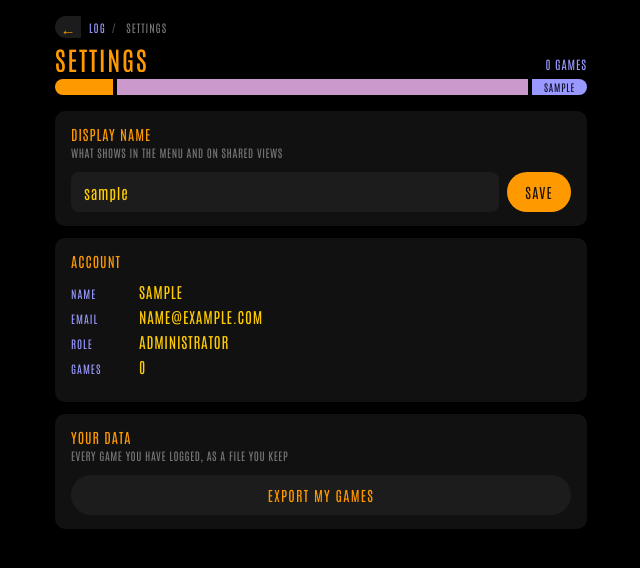
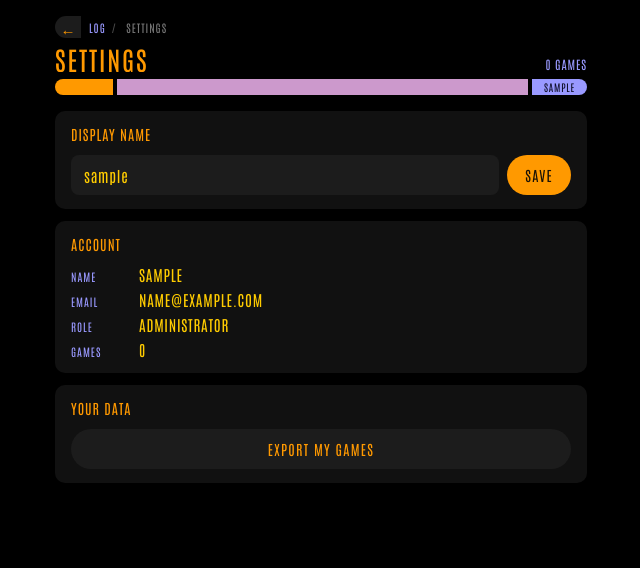
Before and after one commit to CodeBaboon/captains-log, a Flask app: page /settings in a window 1280 px wide. Shown: the top 568 px of the page, without its empty margins (319-959 px from the left). Run offline with Flask 3, Linux system fonts and the light colour scheme; the visitor is signed in with stand-in values (Sample User, id 1); data comes from the database, SQL or seed files in the repository; data that the repository does not hold is empty; parts of the project's set-up code (start-up, migrations or seed data) failed here and were passed over.

Commit message:
Clean up clanker text

```diff
--- a/app.py
+++ b/app.py
@@ -258,15 +258,13 @@ def settings():
         "settings.html",
         account=db.get_user(g.user["id"]),
         game_count=db.count_games(g.user["id"]),
-        access_on=access.enabled(),
     )
 
 
 @app.get("/users")
 @admin_required
 def users_page():
-    return render_template("users.html", users=db.list_users(),
-                           access_on=access.enabled())
+    return render_template("users.html", users=db.list_users())
 
 
 @app.post("/users/<int:user_id>")
--- a/static/style.css
+++ b/static/style.css
@@ -631,6 +631,9 @@ select {
   padding: 0;
   list-style: none;
 }
+
+/* Nothing follows the list when a panel ends with it, so drop the gap. */
+.meta-list:last-child { margin-bottom: 0; }
 
 .meta-list div { display: flex; gap: 10px; align-items: baseline; }
 
--- a/templates/settings.html
+++ b/templates/settings.html
@@ -10,7 +10,6 @@
 
 <section class="panel">
   <h2 class="panel-title">Display name</h2>
-  <p class="panel-sub">What shows in the menu and on shared views</p>
   <form class="add-captain" method="post" action="{{ url_for('settings') }}">
     <input type="text" name="username" value="{{ account.username }}"
            maxlength="40" autocomplete="off" required aria-label="Display name">
@@ -28,18 +27,10 @@
     <div><dt>Role</dt><dd>{{ 'Administrator' if account.is_admin else 'Player' }}</dd></div>
     <div><dt>Games</dt><dd>{{ game_count }}</dd></div>
   </dl>
-
-  {% if access_on and account.email %}
-    <p class="panel-thin">
-      You sign in through Cloudflare with {{ account.email }}. If that address
-      changes, an administrator updates it here so this account keeps its games.
-    </p>
-  {% endif %}
 </section>
 
 <section class="panel">
   <h2 class="panel-title">Your data</h2>
-  <p class="panel-sub">Every game you have logged, as a file you keep</p>
   <a class="btn btn-ghost btn-block" href="{{ url_for('export_games') }}"
      download>Export my games</a>
 </section>
```
Also changed, not shown: templates/users.html (+0 -7 lines).
